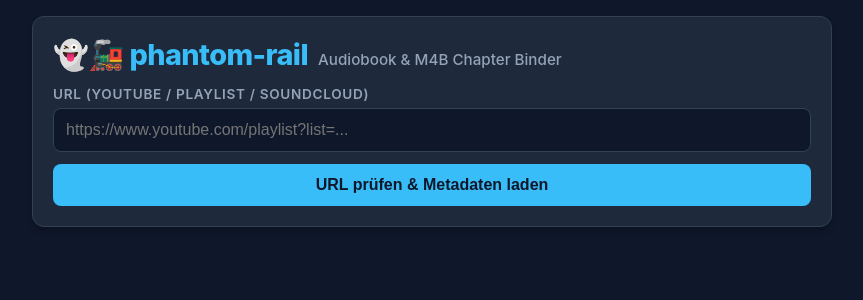
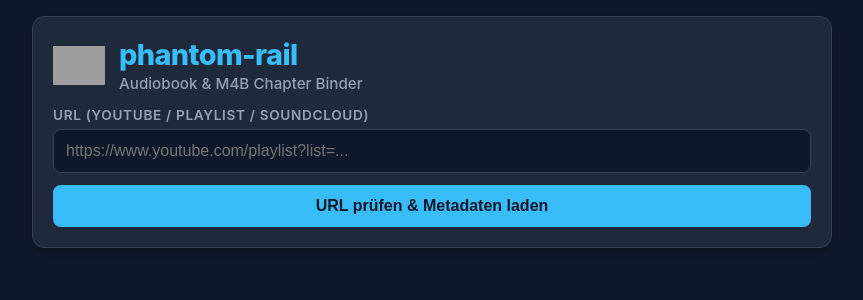
Before and after one commit to elgrande87/phantom-rail, a Python web app: template templates/index.html in a window 1280 px wide. Shown: the top 300 px of the page, without its empty margins (208-1071 px from the left). Run offline with Jinja, Linux system fonts and the light colour scheme; the template is opened without the code that fills it, so the values that code supplies are empty; grey boxes are pictures that could not be loaded.

Commit message:
feat: add phantom-rail logo to web interface and favicon

```diff
--- a/templates/index.html
+++ b/templates/index.html
@@ -4,6 +4,7 @@
     <meta charset="UTF-8">
     <meta name="viewport" content="width=device-width, initial-scale=1.0">
     <title>phantom-rail | Audiobook & M4B Creator</title>
+    <link rel="icon" type="image/png" href="/static/logo.png">
     <style>
         :root {
             --bg-color: #0f172a;
@@ -45,10 +46,23 @@
 
         .header-title {
             display: flex;
-            align-items: baseline;
-            gap: 10px;
-            flex-wrap: wrap;
+            align-items: center;
+            gap: 14px;
             margin-bottom: 8px;
+        }
+
+        .brand-logo {
+            width: 52px;
+            height: 52px;
+            object-fit: contain;
+            border-radius: 8px;
+            flex-shrink: 0;
+        }
+
+        .brand-text {
+            display: flex;
+            flex-direction: column;
+            gap: 2px;
         }
 
         .brand-name {
@@ -58,7 +72,6 @@
             color: var(--primary);
             display: flex;
             align-items: center;
-            gap: 8px;
         }
 
         .brand-subtitle {
@@ -267,8 +280,11 @@
 <div class="container">
     <div class="card">
         <div class="header-title">
-            <span class="brand-name">👻🚂 phantom-rail</span>
-            <span class="brand-subtitle">Audiobook & M4B Chapter Binder</span>
+            <img src="/static/logo.png" alt="phantom-rail Logo" class="brand-logo">
+            <div class="brand-text">
+                <span class="brand-name">phantom-rail</span>
+                <span class="brand-subtitle">Audiobook & M4B Chapter Binder</span>
+            </div>
         </div>
         <div class="input-group" style="margin-top: 14px;">
             <label for="urlInput">URL (YouTube / Playlist / SoundCloud)</label>
```
